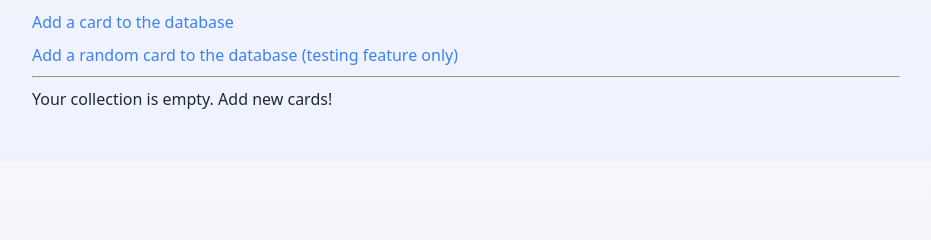
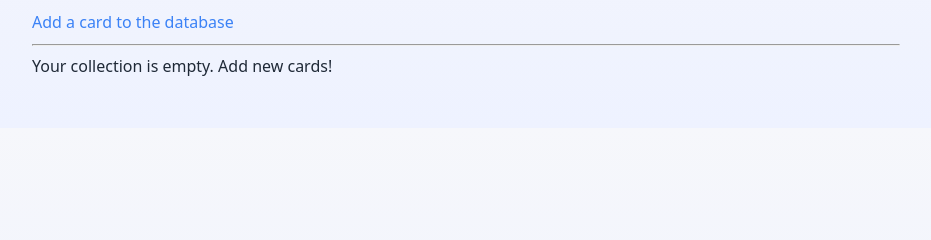
Before and after one commit to Hipsterisiili/tikawe_DigimonTcgDatabase, a Flask app: page /full_card_list in a window 1280 px wide. Shown: the part 239-479 px from the top of the page, without its empty margins (174-1105 px from the left). Run offline with Flask 3, Linux system fonts and the light colour scheme; data that the repository does not hold is empty.

Commit message:
Delete old functionality for adding random card

```diff
--- a/app.py
+++ b/app.py
@@ -39,8 +39,10 @@ def full_card_list():
     """
     This page displays the global collection.
     User may:
-    - Add either specific or random cards to the global collection
-    - Delete cards from global collection
+    - Add cards to the global collection (if logged in)
+    - Edit cards to the global collection (if logged in)
+    - Delete cards from global collection (if logged in)
+    - Copy a card from this collection to their private collection (if logged in)
     """
     table_name = "public_digimon_cards"
     card_amount = items.get_card_number_from_table(table_name)
@@ -58,8 +60,10 @@ def full_card_list():
 def personal_card_list():
     """
     This page displays the user's own collection.
+    Only visible if logged in.
     User may:
     - Add specific or random cards to their own collection
+    - Edit cards to their own collection
     - Delete cards from their own collection
     """
     require_login()
@@ -81,7 +85,7 @@ def personal_card_list():
 def user_collection(username):
     """
     Function for finding an other user's collection (name given in url)
-    User can view and comment (TODO) other user's collection
+    User can view and comment (if logged in) other user's collection
     Returns
     -If displaying logged in user's personal list: rendered personal_card_list.html
     -If displaying someone else's personal list: rendered user_collection.html
@@ -357,17 +361,6 @@ def send_card():
     flash(card_name + " added to the public collection.")
     return redirect("/full_card_list")
 
-
-@app.route("/random_card")
-def random_card():
-    """
-    Page that let's user add a random card to the global collection.
-    Calls for an another method add_random_card and then redirects back to the global card list.
-    """
-    items.add_random_card()
-    return redirect("/full_card_list")
-
-
 @app.route("/edit_card", methods=["GET"])
 def edit_card_form():
     """
--- a/items.py
+++ b/items.py
@@ -163,29 +163,6 @@ def add_card_to_table(table_name: str, name: str, card_number: str, rarity: str)
             (name, card_number, rarity)
         )
 
-def add_random_card():
-    """
-    Method that adds a random card from a list to the global database
-    """
-    cards = [
-        ("Agumon", "P-001", "P"),
-        ("Biyomon", "P-002", "P"),
-        ("Gabumon", "P-003", "P"),
-        ("Gomamon", "P-004", "P"),
-        ("Patamon", "P-005", "P"),
-        ("Gatomon", "P-006", "P")
-    ]
-
-    name, card_number, rarity = random.choice(cards)
-
-    try:
-        db.execute(
-            "INSERT INTO public_digimon_cards (name, card_number, rarity) VALUES (?, ?, ?)",
-            (name, card_number, rarity)
-        )
-    except sqlite3.IntegrityError:
-        flash("Tried to add an already existing card.")
-
 def edit_card_in_table(
         table_name: str, id_int: int, name: str, card_number: str, rarity: str) -> None:
     """
--- a/templates/cards/full_card_list.html
+++ b/templates/cards/full_card_list.html
@@ -29,7 +29,6 @@ User may:
         <p>
             <a href="/new_card" ?target="global">Add a card to the database</a>
         </p>
-        <p><a href="/random_card">Add a random card to the database (testing feature only)</a></p>
         {% if session.username %}
         <p><a href="/personal_card_list">Your private collection</a></p>
         {% endif %}
```
